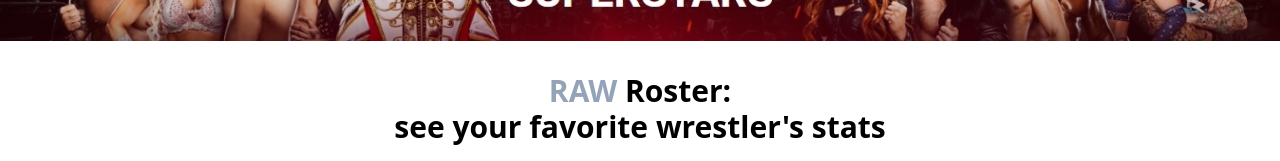
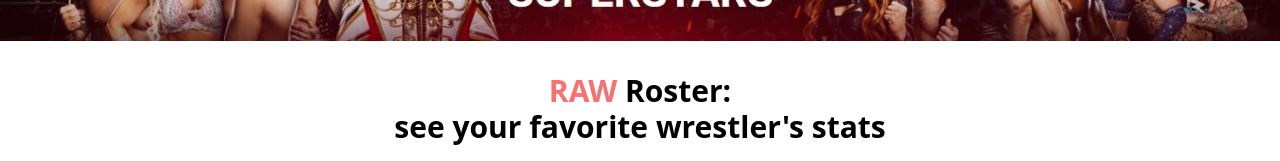
Before and after one commit to ClaudiuuAdr/about-wrestling, a React (Vite) app: page /raw in a window 1280 px wide. Shown: the part 302-463 px from the top of the page. Built offline with nearby package versions, Linux system fonts and the light colour scheme.

Commit message:
red title

```diff
--- a/src/Pages/Raw.jsx
+++ b/src/Pages/Raw.jsx
@@ -26,7 +26,7 @@ function Raww() {
         </div>
         <div>
           <h2 className=" mx-20 mb-10 text-center text-3xl font-bold text-black">
-            <span className="text-slate-400">RAW</span> Roster:
+            <span className="text-red-400">RAW</span> Roster:
             <span className="hidden blt:block">
               see your favorite wrestler's stats
             </span>
```
